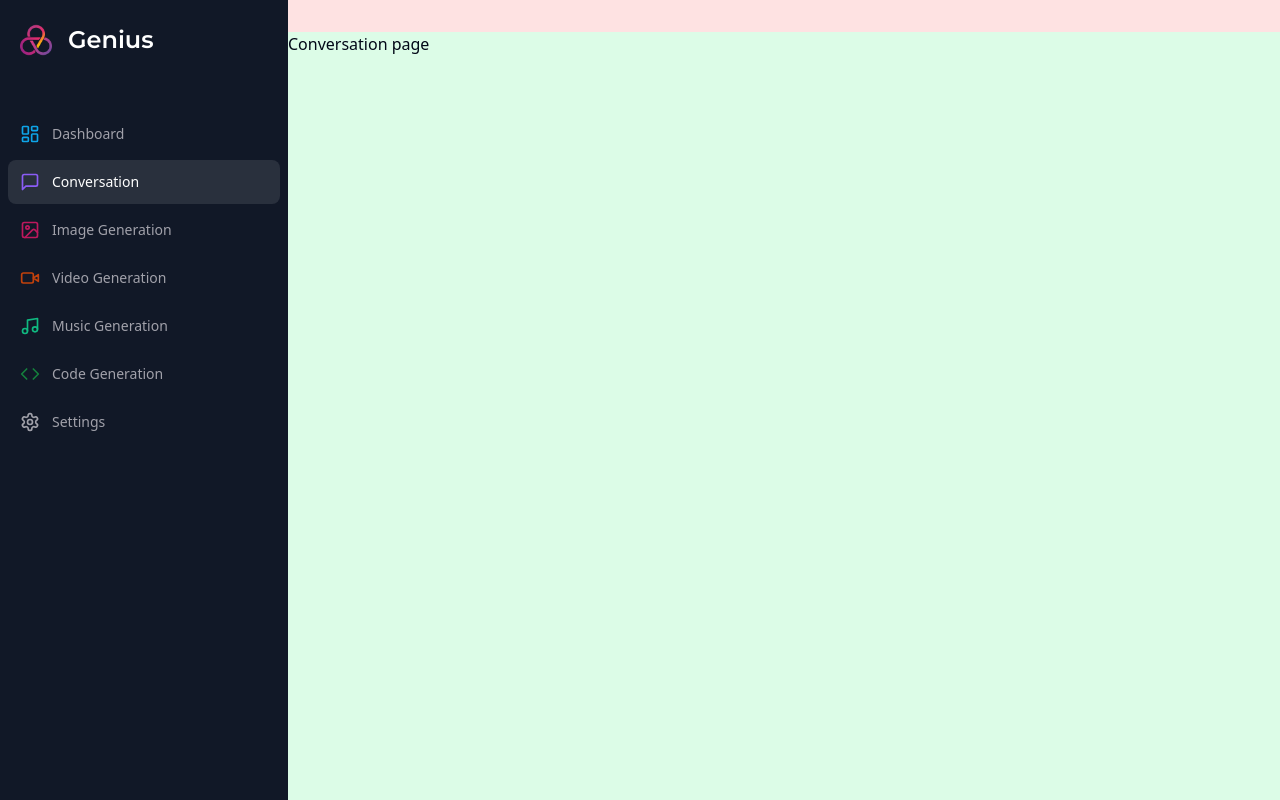
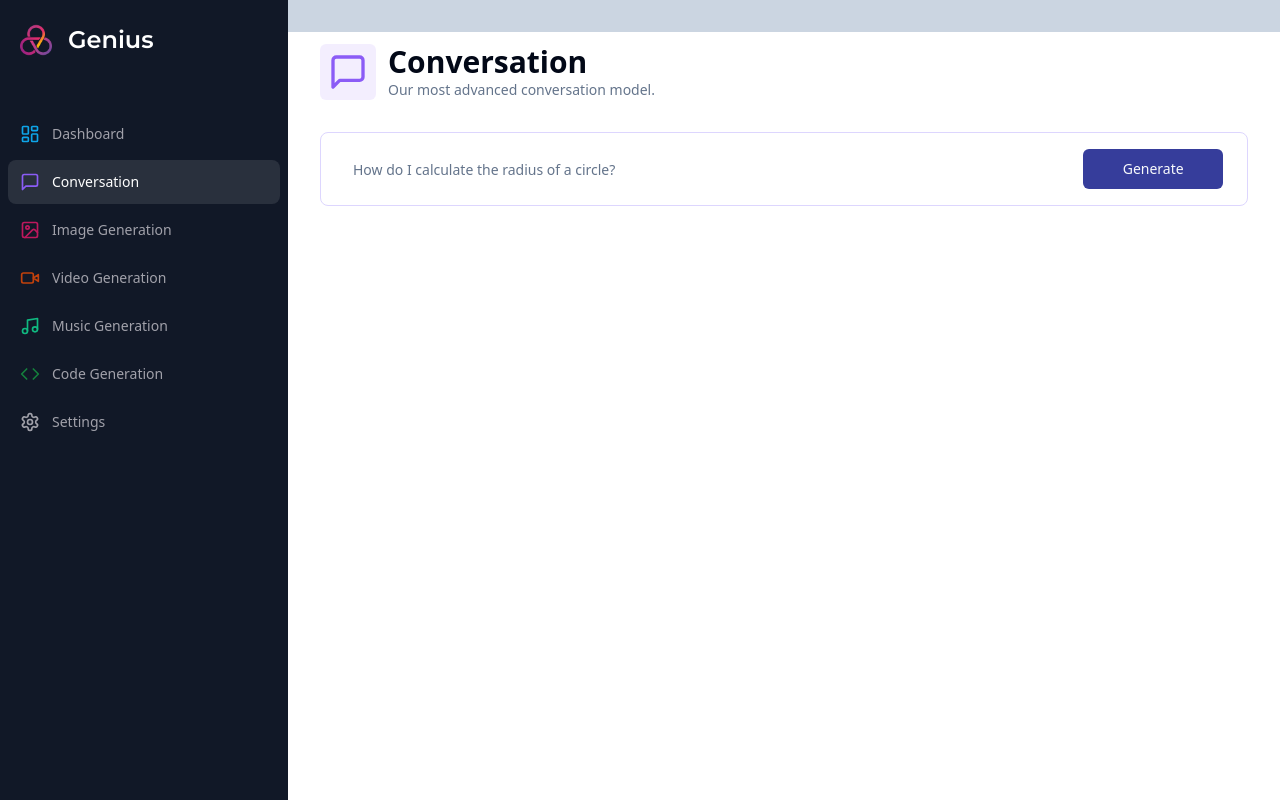
Before and after one commit to NeilRow56/saasai, a Next.js app: page /conversation in a window 1280 px wide. Built offline with nearby package versions, Linux system fonts and the light colour scheme.

Commit message:
Added Conversation page draft with form

```diff
--- /dev/null
+++ b/app/(dashboard)/(routes)/conversation/constants.ts
@@ -0,0 +1,7 @@
+import * as z from "zod"
+
+export const formSchema = z.object({
+    prompt: z.string().min(1, {
+      message: "Prompt is required."
+    }),
+  });
--- a/app/(dashboard)/(routes)/conversation/page.tsx
+++ b/app/(dashboard)/(routes)/conversation/page.tsx
@@ -1,9 +1,82 @@
+'use client'
 
+import * as z from 'zod'
+import { MessageSquare } from 'lucide-react'
+import { useForm } from 'react-hook-form'
+import { zodResolver } from '@hookform/resolvers/zod'
+
+import { Heading } from '@/components/Heading'
+
+import { formSchema } from './constants'
+import { Form, FormControl, FormField, FormItem } from '@/components/ui/form'
+import { Input } from '@/components/ui/input'
+import { Button } from '@/components/ui/button'
+//If you only need to export a single value from a module, or if the module represents a main feature of your application, use export default . If you need to export multiple values from a module, or if you want to organize your code into smaller, reusable components, use export with named exports.
 
 const Conversation = () => {
+  const form = useForm<z.infer<typeof formSchema>>({
+    resolver: zodResolver(formSchema),
+    defaultValues: {
+      prompt: '',
+    },
+  })
+
+  const isLoading = form.formState.isSubmitting
+
+  const onSubmit = async (values: z.infer<typeof formSchema>) => {
+    console.log(values)
+  }
+
   return (
     <div>
-      Conversation page
+      <Heading
+        title="Conversation"
+        description="Our most advanced conversation model."
+        icon={MessageSquare}
+        iconColor="text-violet-500"
+        bgColor="bg-violet-500/10"
+      />
+      <div className="px-4 lg:px-8">
+        <div>
+          <Form {...form}>
+            <form
+              onSubmit={form.handleSubmit(onSubmit)}
+              className="
+                rounded-lg
+                border
+                border-violet-200
+                w-full
+                p-4
+                px-3
+                md:px-6
+                focus-within:shadow-sm
+                grid
+                grid-cols-12
+                gap-2
+              "
+            >
+              <FormField
+                name="prompt"
+                render={({ field }) => (
+                  <FormItem className="col-span-12 lg:col-span-10">
+                    <FormControl className="m-0 p-0">
+                      <Input
+                        className="border-0 outline-none pl-2 focus-visible:ring-0 focus-visible:ring-transparent"
+                        disabled={isLoading}
+                        placeholder="How do I calculate the radius of a circle?"
+                        {...field}
+                      />
+                    </FormControl>
+                  </FormItem>
+                )}
+              />
+              <Button className="col-span-12 lg:col-span-2 w-full" type="submit" disabled={isLoading} size="icon">
+                Generate
+              </Button>
+            </form>
+          </Form>
+        </div>
+      </div>
     </div>
   )
 }
--- a/app/(dashboard)/(routes)/dashboard/page.tsx
+++ b/app/(dashboard)/(routes)/dashboard/page.tsx
@@ -14,7 +14,7 @@
   return (
     <div className="">
       <div className="mb-8 space-y-4">
-        <h2 className="text-2xl md:text-4xl font-bold text-center">
+        <h2 className="text-2xl md:text-4xl font-bold text-center mt-3">
           Explore the power of AI
         </h2>
         <p className="text-muted-foreground font-light  text-sm md:text-lg text-center">
--- a/app/(dashboard)/layout.tsx
+++ b/app/(dashboard)/layout.tsx
@@ -7,11 +7,11 @@
   children: React.ReactNode
 }) {
   return (
-    <div className="bg-green-100 h-full relative">
-      <div className="hidden h-full md:flex md:flex-col md:fixed md:inset-y-0 z-[80] bg-gray-900 md:w-72">
+    <div className=" h-full relative ">
+      <div className="hidden h-full md:flex md:flex-col md:fixed md:inset-y-0 z-[80] bg-blue-800 md:w-72">
         <Sidebar />
       </div>
-      <main className="md:pl-72">
+      <main className="md:pl-72 ">
         <Navbar />
         {children}
       </main>
--- /dev/null
+++ b/components/Heading.tsx
@@ -0,0 +1,32 @@
+import { cn } from '@/lib/utils'
+import { LucideIcon } from 'lucide-react'
+
+interface HeadingProps {
+  title: string
+  description: string
+  icon: LucideIcon
+  iconColor?: string
+  bgColor?: string
+}
+
+export const Heading = ({
+  title,
+  description,
+  icon: Icon,
+  iconColor,
+  bgColor,
+}: HeadingProps) => {
+  return (
+
+      <div className="px-4 lg:px-8 flex items-center gap-x-3 mb-8 mt-3">
+        <div className={cn('p-2 w-fit rounded-md', bgColor)}>
+          <Icon className={cn('w-10 h-10', iconColor)} />
+        </div>
+        <div>
+          <h2 className="text-3xl font-bold">{title}</h2>
+          <p className="text-sm text-muted-foreground">{description}</p>
+        </div>
+      </div>
+
+  )
+}
--- a/components/Navbar.tsx
+++ b/components/Navbar.tsx
@@ -7,7 +7,7 @@
 
 const Navbar = () => {
   return (
-    <div className="flex bg-red-100 items-center p-4">
+    <div className="flex bg-slate-300 items-center p-4">
       <MobileSidebar />
       <div className="w-full flex justify-end">
         <UserButton afterSignOutUrl="/" />
--- a/components/Sidebar.tsx
+++ b/components/Sidebar.tsx
@@ -62,7 +62,7 @@
   const pathname = usePathname();
 
   return (
-    <div className="space-y-4 py-4 flex flex-col h-full bg-[#111827] text-white">
+    <div className="space-y-4 py-4 flex flex-col h-full bg-[#111827]  text-white">
       <div className="px-2 py-2 flex-1">
         <Link href="/dashboard" className="flex items-center pl-3 mb-14">
           <div className="relative w-8 h-8 mr-4">
--- /dev/null
+++ b/components/ui/form.tsx
@@ -0,0 +1,176 @@
+import * as React from "react"
+import * as LabelPrimitive from "@radix-ui/react-label"
+import { Slot } from "@radix-ui/react-slot"
+import {
+  Controller,
+  ControllerProps,
+  FieldPath,
+  FieldValues,
+  FormProvider,
+  useFormContext,
+} from "react-hook-form"
+
+import { cn } from "@/lib/utils"
+import { Label } from "@/components/ui/label"
+
+const Form = FormProvider
+
+type FormFieldContextValue<
+  TFieldValues extends FieldValues = FieldValues,
+  TName extends FieldPath<TFieldValues> = FieldPath<TFieldValues>
+> = {
+  name: TName
+}
+
+const FormFieldContext = React.createContext<FormFieldContextValue>(
+  {} as FormFieldContextValue
+)
+
+const FormField = <
+  TFieldValues extends FieldValues = FieldValues,
+  TName extends FieldPath<TFieldValues> = FieldPath<TFieldValues>
+>({
+  ...props
+}: ControllerProps<TFieldValues, TName>) => {
+  return (
+    <FormFieldContext.Provider value={{ name: props.name }}>
+      <Controller {...props} />
+    </FormFieldContext.Provider>
+  )
+}
+
+const useFormField = () => {
+  const fieldContext = React.useContext(FormFieldContext)
+  const itemContext = React.useContext(FormItemContext)
+  const { getFieldState, formState } = useFormContext()
+
+  const fieldState = getFieldState(fieldContext.name, formState)
+
+  if (!fieldContext) {
+    throw new Error("useFormField should be used within <FormField>")
+  }
+
+  const { id } = itemContext
+
+  return {
+    id,
+    name: fieldContext.name,
+    formItemId: `${id}-form-item`,
+    formDescriptionId: `${id}-form-item-description`,
+    formMessageId: `${id}-form-item-message`,
+    ...fieldState,
+  }
+}
+
+type FormItemContextValue = {
+  id: string
+}
+
+const FormItemContext = React.createContext<FormItemContextValue>(
+  {} as FormItemContextValue
+)
+
+const FormItem = React.forwardRef<
+  HTMLDivElement,
+  React.HTMLAttributes<HTMLDivElement>
+>(({ className, ...props }, ref) => {
+  const id = React.useId()
+
+  return (
+    <FormItemContext.Provider value={{ id }}>
+      <div ref={ref} className={cn("space-y-2", className)} {...props} />
+    </FormItemContext.Provider>
+  )
+})
+FormItem.displayName = "FormItem"
+
+const FormLabel = React.forwardRef<
+  React.ElementRef<typeof LabelPrimitive.Root>,
+  React.ComponentPropsWithoutRef<typeof LabelPrimitive.Root>
+>(({ className, ...props }, ref) => {
+  const { error, formItemId } = useFormField()
+
+  return (
+    <Label
+      ref={ref}
+      className={cn(error && "text-destructive", className)}
+      htmlFor={formItemId}
+      {...props}
+    />
+  )
+})
+FormLabel.displayName = "FormLabel"
+
+const FormControl = React.forwardRef<
+  React.ElementRef<typeof Slot>,
+  React.ComponentPropsWithoutRef<typeof Slot>
+>(({ ...props }, ref) => {
+  const { error, formItemId, formDescriptionId, formMessageId } = useFormField()
+
+  return (
+    <Slot
+      ref={ref}
+      id={formItemId}
+      aria-describedby={
+        !error
+          ? `${formDescriptionId}`
+          : `${formDescriptionId} ${formMessageId}`
+      }
+      aria-invalid={!!error}
+      {...props}
+    />
+  )
+})
+FormControl.displayName = "FormControl"
+
+const FormDescription = React.forwardRef<
+  HTMLParagraphElement,
+  React.HTMLAttributes<HTMLParagraphElement>
+>(({ className, ...props }, ref) => {
+  const { formDescriptionId } = useFormField()
+
+  return (
+    <p
+      ref={ref}
+      id={formDescriptionId}
+      className={cn("text-sm text-muted-foreground", className)}
+      {...props}
+    />
+  )
+})
+FormDescription.displayName = "FormDescription"
+
+const FormMessage = React.forwardRef<
+  HTMLParagraphElement,
+  React.HTMLAttributes<HTMLParagraphElement>
+>(({ className, children, ...props }, ref) => {
+  const { error, formMessageId } = useFormField()
+  const body = error ? String(error?.message) : children
+
+  if (!body) {
+    return null
+  }
+
+  return (
+    <p
+      ref={ref}
+      id={formMessageId}
+      className={cn("text-sm font-medium text-destructive", className)}
+      {...props}
+    >
+      {body}
+    </p>
+  )
+})
+FormMessage.displayName = "FormMessage"
+
+export {
+  useFormField,
+  Form,
+  FormItem,
+  FormLabel,
+  FormControl,
+  FormDescription,
+  FormMessage,
+  FormField,
+}
--- /dev/null
+++ b/components/ui/input.tsx
@@ -0,0 +1,25 @@
+import * as React from "react"
+
+import { cn } from "@/lib/utils"
+
+export interface InputProps
+  extends React.InputHTMLAttributes<HTMLInputElement> {}
+
+const Input = React.forwardRef<HTMLInputElement, InputProps>(
+  ({ className, type, ...props }, ref) => {
+    return (
+      <input
+        type={type}
+        className={cn(
+          "flex h-10 w-full rounded-md border border-input bg-background px-3 py-2 text-sm ring-offset-background file:border-0 file:bg-transparent file:text-sm file:font-medium placeholder:text-muted-foreground focus-visible:outline-none focus-visible:ring-2 focus-visible:ring-ring focus-visible:ring-offset-2 disabled:cursor-not-allowed disabled:opacity-50",
+          className
+        )}
+        ref={ref}
+        {...props}
+      />
+    )
+  }
+)
+Input.displayName = "Input"
+
+export { Input }
--- /dev/null
+++ b/components/ui/label.tsx
@@ -0,0 +1,26 @@
+"use client"
+
+import * as React from "react"
+import * as LabelPrimitive from "@radix-ui/react-label"
+import { cva, type VariantProps } from "class-variance-authority"
+
+import { cn } from "@/lib/utils"
+
+const labelVariants = cva(
+  "text-sm font-medium leading-none peer-disabled:cursor-not-allowed peer-disabled:opacity-70"
+)
+
+const Label = React.forwardRef<
+  React.ElementRef<typeof LabelPrimitive.Root>,
+  React.ComponentPropsWithoutRef<typeof LabelPrimitive.Root> &
+    VariantProps<typeof labelVariants>
+>(({ className, ...props }, ref) => (
+  <LabelPrimitive.Root
+    ref={ref}
+    className={cn(labelVariants(), className)}
+    {...props}
+  />
+))
+Label.displayName = LabelPrimitive.Root.displayName
+
+export { Label }
--- a/constants.ts
+++ b/constants.ts
@@ -1,4 +1,5 @@
 import { Code, ImageIcon, MessageSquare, Music, VideoIcon } from "lucide-react";
+
 
 export const MAX_FREE_COUNTS = 5;
 
--- a/package.json
+++ b/package.json
@@ -10,7 +10,9 @@
   },
   "dependencies": {
     "@clerk/nextjs": "^4.23.2",
+    "@hookform/resolvers": "^3.3.0",
     "@radix-ui/react-dialog": "^1.0.4",
+    "@radix-ui/react-label": "^2.0.2",
     "@radix-ui/react-slot": "^1.0.2",
     "@types/node": "20.5.4",
     "@types/react": "18.2.21",
@@ -25,10 +27,12 @@
     "postcss": "8.4.28",
     "react": "18.2.0",
     "react-dom": "18.2.0",
+    "react-hook-form": "^7.45.4",
     "tailwind-merge": "^1.14.0",
     "tailwindcss": "3.3.3",
     "tailwindcss-animate": "^1.0.6",
-    "typescript": "5.1.6"
+    "typescript": "5.1.6",
+    "zod": "^3.22.2"
   },
   "devDependencies": {
     "eslint-config-prettier": "^9.0.0",
```
Also changed, not shown: 1 other file (tests, documents, lock files or other folders).
